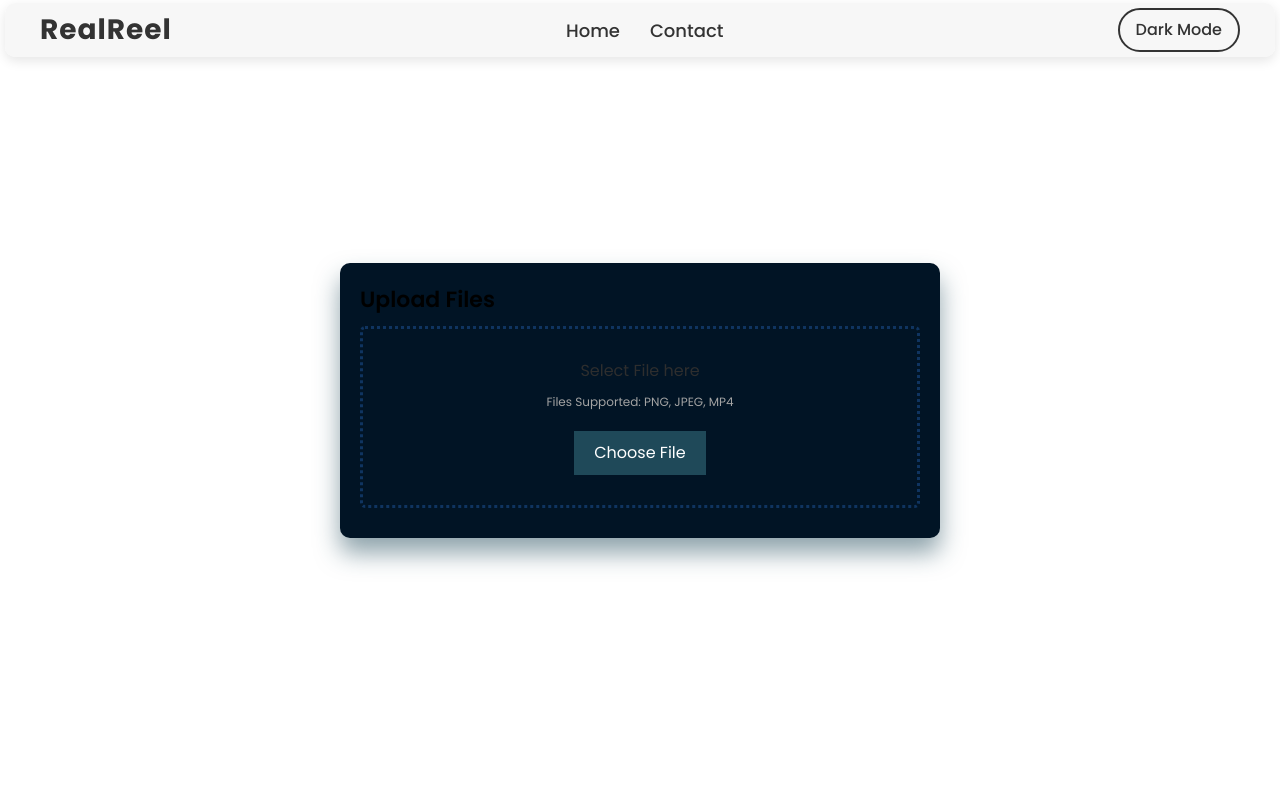
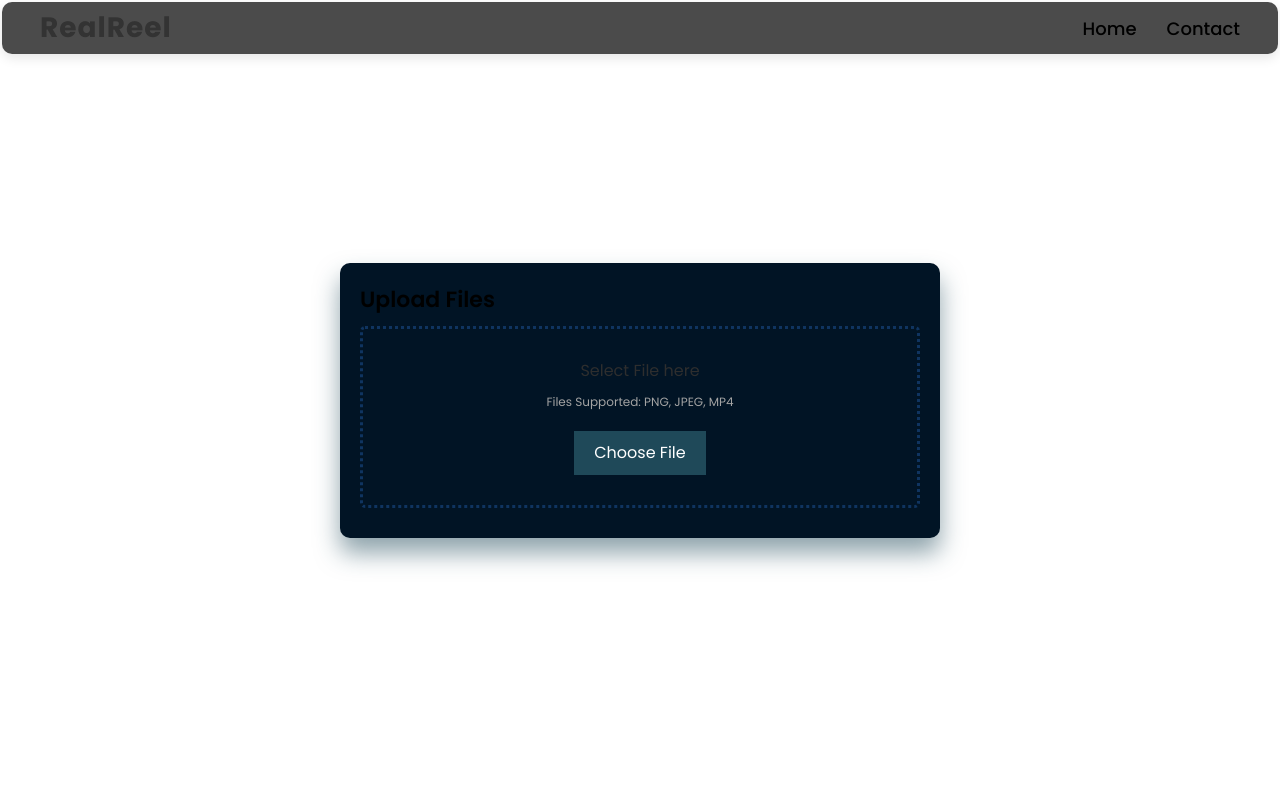
Before and after one commit to SIH2024RealReel/RealReel, a React (Vite) app in the folder Frontend/: page / in a window 1280 px wide. Shown: the top 799 px of the page. Built offline with nearby package versions, Linux system fonts and the light colour scheme.

Commit message:
Refactor CSS styles and remove unused code

```diff
--- a/Frontend/src/App.css
+++ b/Frontend/src/App.css
@@ -3,6 +3,6 @@
   --color: #5c7c89;
   --primary-color: #1f4959;
 }
-.body {
-  margin: 0px;
-}
+/* *{
+  background-color: #011425;
+} */
--- a/Frontend/src/components/navbar/NavbarComponent.css
+++ b/Frontend/src/components/navbar/NavbarComponent.css
@@ -2,7 +2,6 @@
 body {
     margin: 0;
     padding: 0;
-    box-sizing: border-box;
     font-family: 'Poppins', sans-serif;
   }
 
@@ -17,13 +16,13 @@ body {
     border-radius: 10px;
     transition: background-color 0.5s ease, color 0.5s ease, box-shadow 0.5s ease;
     position: fixed;
-    top: 3px;
-    left: 5px;
-    right: 5px;
+    top: 2px;
+    left: 2px;
+    right: 2px;
     z-index: 1000;
   }
 
-  .navbar.dark-mode {
+  .navbar {
     background-color: rgba(31, 31, 31, 0.8);
   }
 
@@ -45,11 +44,6 @@ body {
   }
 
 
-  .navbar.dark-mode .logo {
-    color: #fff;
-  }
-
-
   .nav-links {
     list-style: none;
     display: flex;
@@ -58,11 +52,12 @@ body {
 
   .nav-link {
     text-decoration: none;
-    color: #333;
+    color: black;
     font-size: 18px;
     font-weight: 500;
     position: relative;
     padding: 5px 0;
+    margin-right: auto;
     transition: color 0.3s, transform 0.3s ease;
   }
 
@@ -86,43 +81,6 @@ body {
   .nav-link:hover::after {
     width: 100%;
   }
-
-  .navbar.dark-mode .nav-link {
-    color: #fff;
-  }
-
-  .navbar.dark-mode .nav-link:hover {
-    color: #00bfff;
-  }
-
-  .toggle-btn {
-    background-color: transparent;
-    border: 2px solid #333;
-    padding: 8px 16px;
-    color: #333;
-    font-size: 16px;
-    font-weight: 500;
-    border-radius: 30px;
-    cursor: pointer;
-    transition: background-color 0.3s ease, color 0.3s ease, border 0.3s ease;
-  }
-
-  .toggle-btn:hover {
-    background-color: #007bff;
-    color: #fff;
-    border-color: #007bff;
-  }
-
-  .navbar.dark-mode .toggle-btn {
-    color: #fff;
-    border-color: #fff;
-  }
-
-  .navbar.dark-mode .toggle-btn:hover {
-    background-color: #00bfff;
-    border-color: #00bfff;
-  }
-
   @media (max-width: 768px) {
     .nav-links {
       flex-direction: column;
--- a/Frontend/src/components/navbar/NavbarComponent.jsx
+++ b/Frontend/src/components/navbar/NavbarComponent.jsx
@@ -20,9 +20,6 @@ const NavComponent = () => {
             <a href="/contact" className="nav-link">Contact</a>
           </li>
         </ul>
-        <button className="toggle-btn" onClick={toggleDarkMode}>
-          {darkMode ? 'Light Mode' : 'Dark Mode'}
-        </button>
       </div>
     </nav>
   );
--- a/Frontend/src/components/upload/UploadComponent.css
+++ b/Frontend/src/components/upload/UploadComponent.css
@@ -6,7 +6,7 @@
     --primary-color: #1F4959;
 }
 .body{
-    background-color: #242424;
+    background-color: var(--background);
 }
 
 .container {
--- a/Frontend/src/components/upload/UploadComponent.jsx
+++ b/Frontend/src/components/upload/UploadComponent.jsx
@@ -50,7 +50,7 @@ const FileUploadComponent = () => {
               <p>Files Supported: PNG, JPEG, MP4</p>
               <input
                 type="file"
-                accept=".doc,.docx,.pdf"
+                accept=".jpeg,.png,.mp4"
                 onChange={handleFileChange}
                 hidden
                 id="fileID"
```
Also changed, not shown: 1 other file (tests, documents, lock files or other folders).
